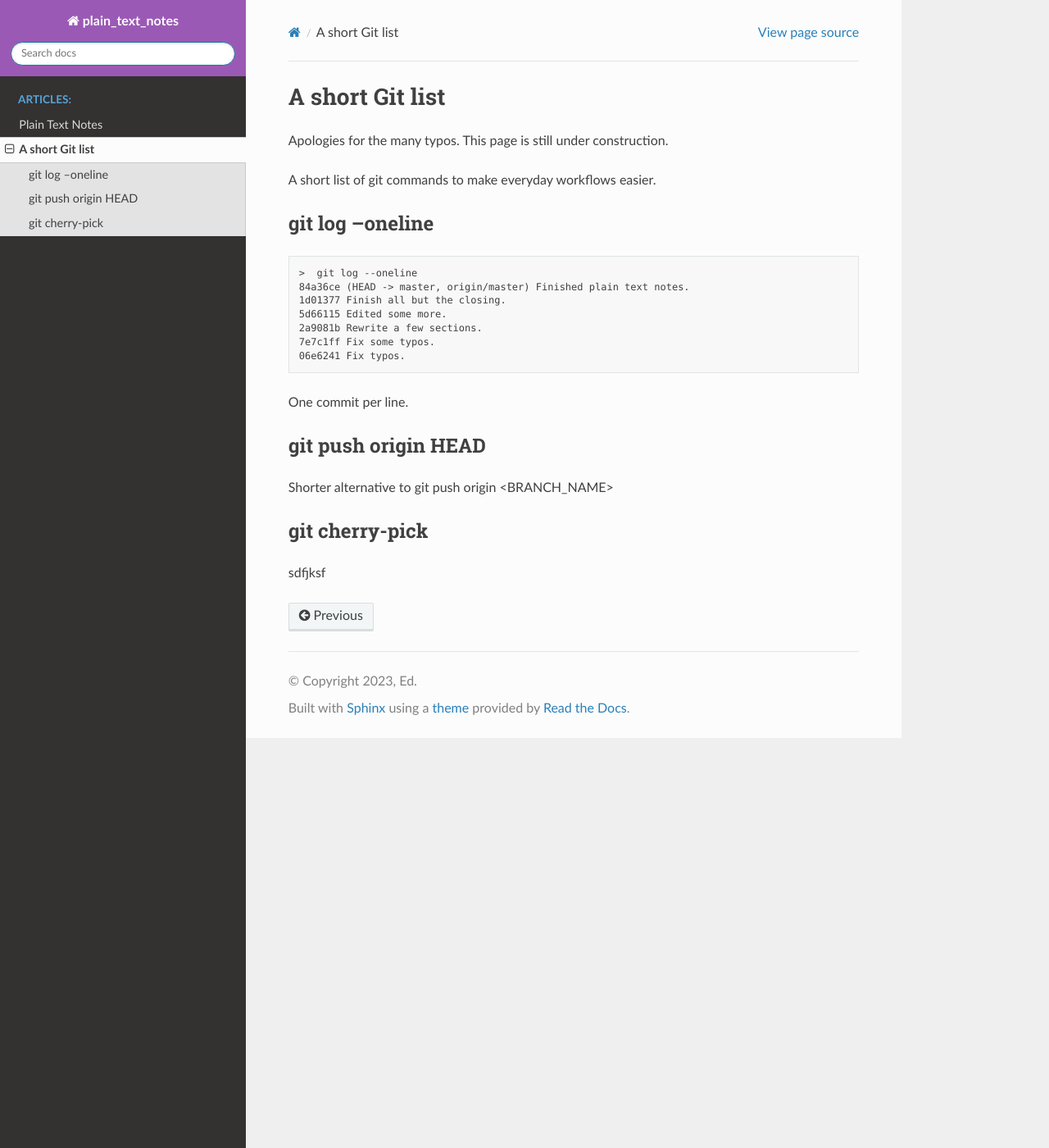
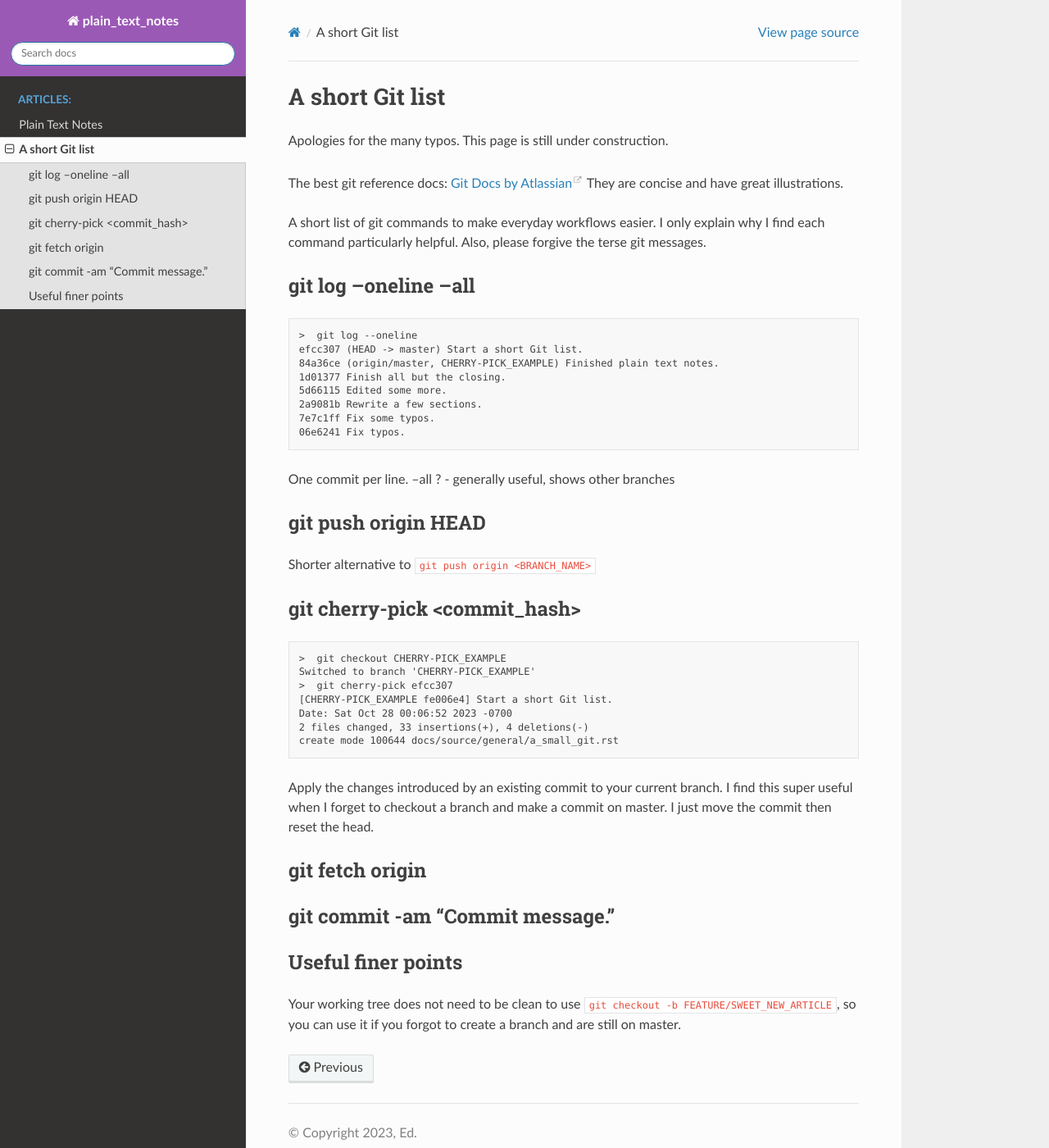
Before and after one commit to Rowlando13/plain-text-notes, a Sphinx documentation site: the page built from docs/source/general/a_small_git.rst, in a window 1280 px wide and 1400 px high. Shown: the whole window at 82% size. Built offline with Sphinx 7.4.7 and the Read the Docs theme 2.0.0, drawn with Linux system fonts in a browser that asks for light colours.

Commit message:
Make some progress on a short  git list.

```diff
--- a/docs/source/general/a_small_git.rst
+++ b/docs/source/general/a_small_git.rst
@@ -5,27 +5,53 @@ A short Git list
 
 Apologies for the many typos. This page is still under construction.
 
-A short list of git commands to make everyday workflows easier.
+The best git reference docs: `Git Docs by Atlassian <https://www.atlassian.com/git/tutorials/setting-up-a-repository/git-init>`_
+They are concise and have great illustrations.
 
-git log --oneline
--------------------
+A short list of git commands to make everyday workflows easier. I only explain why I find each command particularly helpful. Also, please forgive the terse git messages.
+
+git log --oneline --all
+-------------------------
 
 .. code-block:: text
 
     >  git log --oneline
-    84a36ce (HEAD -> master, origin/master) Finished plain text notes.
+    efcc307 (HEAD -> master) Start a short Git list.
+    84a36ce (origin/master, CHERRY-PICK_EXAMPLE) Finished plain text notes.
     1d01377 Finish all but the closing.
     5d66115 Edited some more.
     2a9081b Rewrite a few sections.
     7e7c1ff Fix some typos.
     06e6241 Fix typos.
 
-One commit per line.
+One commit per line. --all ? - generally useful, shows other branches
 
 git push origin HEAD
 -----------------------
-Shorter alternative to git push origin <BRANCH_NAME>
+Shorter alternative to ``git push origin <BRANCH_NAME>``
 
-git cherry-pick
------------------------
-sdfjksf
+git cherry-pick <commit_hash>
+-------------------------------
+
+.. code-block:: text
+
+    >  git checkout CHERRY-PICK_EXAMPLE
+    Switched to branch 'CHERRY-PICK_EXAMPLE'
+    >  git cherry-pick efcc307
+    [CHERRY-PICK_EXAMPLE fe006e4] Start a short Git list.
+    Date: Sat Oct 28 00:06:52 2023 -0700
+    2 files changed, 33 insertions(+), 4 deletions(-)
+    create mode 100644 docs/source/general/a_small_git.rst
+
+Apply the changes introduced by an existing commit to your current branch. I find this super useful when I forget to checkout a branch and make a commit on master. I just move the commit then reset the head.
+
+git fetch origin
+--------------------
+
+git commit -am "Commit message."
+---------------------------------------
+
+Useful finer points
+----------------------
+
+Your working tree does not need to be clean to use ``git checkout -b FEATURE/SWEET_NEW_ARTICLE``, so you can use it if you forgot to create a branch and are still on master.
```
